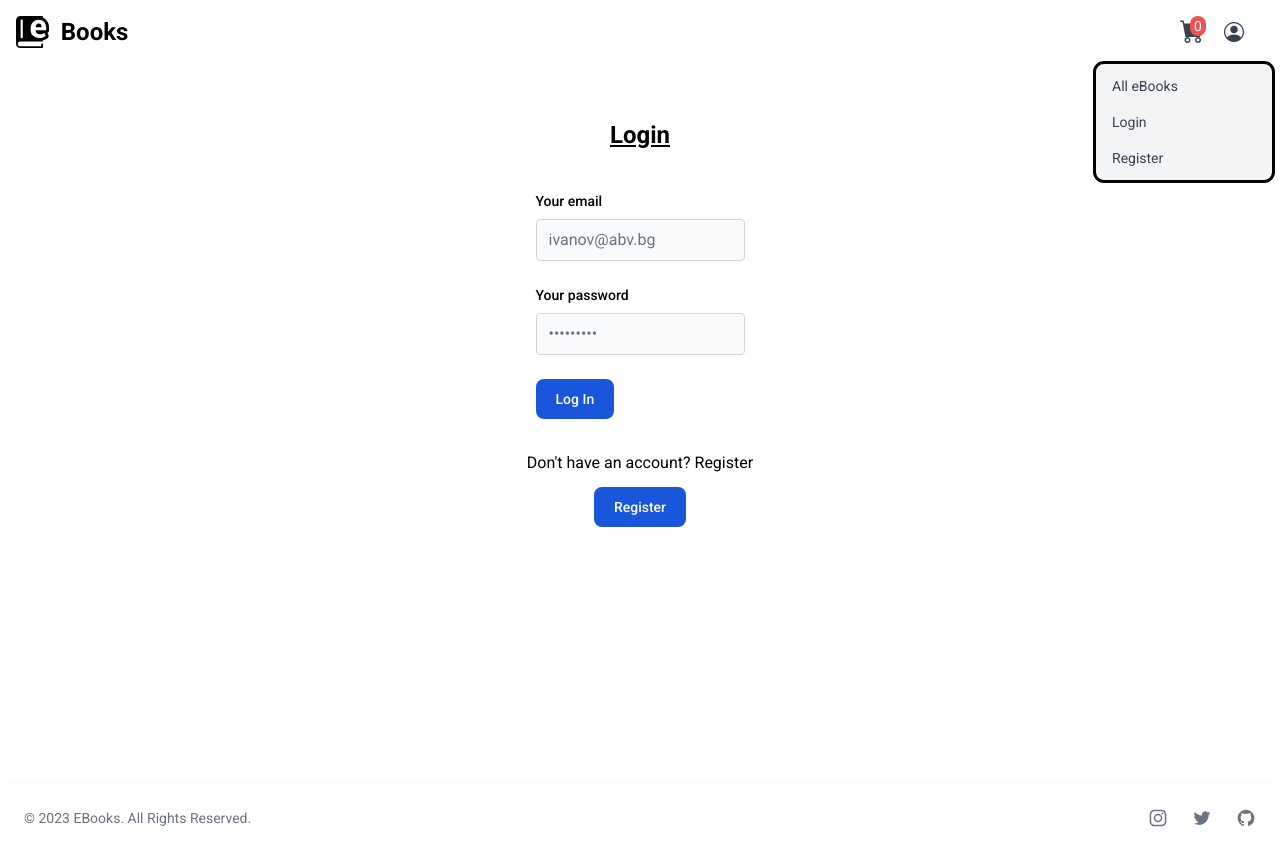
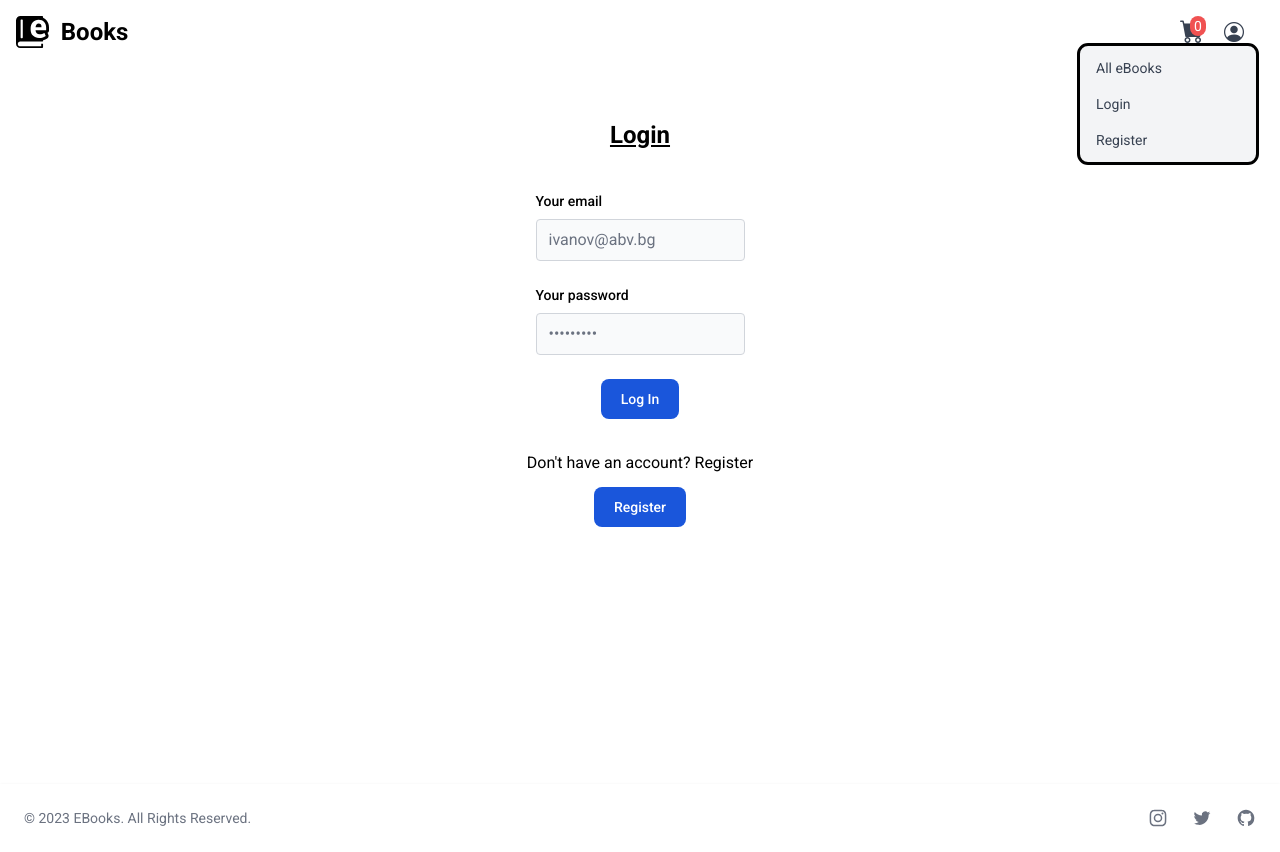
Before and after one commit to dimipash/books, a React (Vite) app in the folder client/: page /login in a window 1280 px wide. Both pictures are taken after a click on the element 1234 px from the left and 32 px from the top of the page. Built offline with nearby package versions, Linux system fonts and the light colour scheme.

Commit message:
fix dropdown menu

```diff
--- a/client/src/components/Elements/DropdownLoggedIn.jsx
+++ b/client/src/components/Elements/DropdownLoggedIn.jsx
@@ -15,7 +15,7 @@ export const DropdownLoggedIn = ({ setDropdown }) => {
         <div
 
             id="dropdownAvatar"
-            className="select-none outline outline-1 outline-black absolute top-10 right-0 z-10 w-44 bg-gray-100 rounded-lg divide-y divide-gray-100 shadow mr-2"
+            className="select-none outline outline-1 outline-black absolute top-10 right-2 z-10 w-44 bg-gray-100 rounded-lg divide-y divide-gray-100 shadow"
         >
             <div className="py-3 px-4 text-sm text-black">
                 <div className="font-medium truncate">{email}</div>
--- a/client/src/components/Elements/DropdownLoggedOut.jsx
+++ b/client/src/components/Elements/DropdownLoggedOut.jsx
@@ -4,7 +4,7 @@ export const DropdownLoggedOut = ({ setDropdown }) => {
     return (
         <div
             id="dropdownAvatar"
-            className="select-none outline outline-1 outline-black absolute top-10 right-0 z-10 w-44 bg-gray-100 rounded-lg divide-y divide-gray-100 shadow mr-2"
+            className="select-none outline outline-1 outline-black absolute top-10 right-2 z-10 w-44 bg-gray-100 rounded-lg divide-y divide-gray-100 shadow"
         >
             <ul
                 className="py-1 text-sm text-gray-700"
--- a/client/src/components/Layouts/Header.jsx
+++ b/client/src/components/Layouts/Header.jsx
@@ -32,21 +32,22 @@ export const Header = () => {
                                     {cartList.length}
                                 </span>
                             </span>
-
                         </Link>
+                        <div className="relative"> {/* Added relative container */}
                             <span
                                 onClick={() => setDropdown(!dropdown)}
                                 className="cursor-pointer text-xl text-gray-700 mr-5 bi bi-person-circle"
                             ></span>
-                    </div>
-                </div>
-            </nav>
                             {dropdown &&
                                 (token ? (
                                     <DropdownLoggedIn setDropdown={setDropdown} />
                                 ) : (
                                     <DropdownLoggedOut setDropdown={setDropdown} />
                                 ))}
+                        </div> {/* Closed relative container */}
+                    </div>
+                </div>
+            </nav>
         </header>
     );
 };
--- a/client/src/pages/Login.jsx
+++ b/client/src/pages/Login.jsx
@@ -69,12 +69,14 @@ export const Login = () => {
                         autoComplete="current-password"
                     />
                 </div>
+                <div className="flex justify-center">
                     <button
                         type="submit"
                         className="text-white bg-blue-700 hover:bg-green-800 focus:ring-4 focus:outline-none focus:ring-blue-300 font-medium rounded-lg text-sm w-full sm:w-auto px-5 py-2.5 text-center"
                     >
                         Log In
                     </button>
+                </div>
             </form>
             <p className="mt-8">Don't have an account? Register</p>
             <Link
```
Lines whose indentation alone changed are shown as unchanged.
